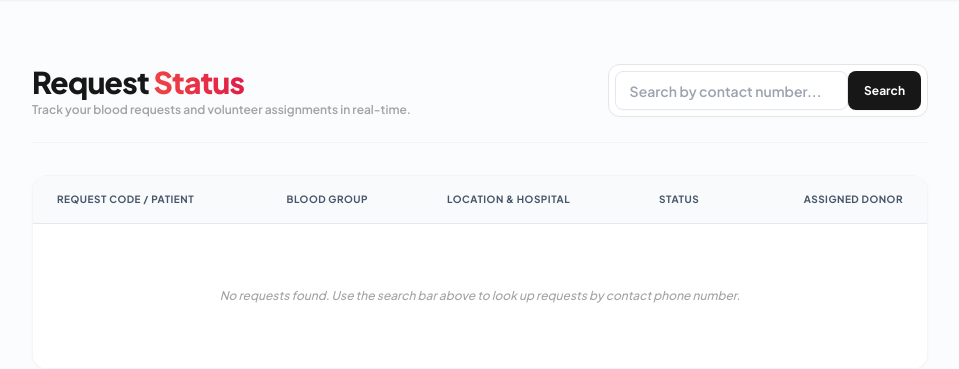
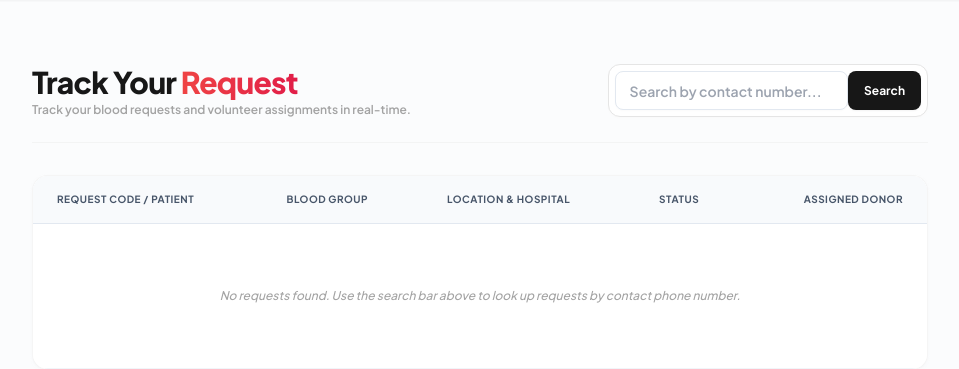
Before and after one commit to prabhakarsingh2007/nss_blood_system-, a Django app: template requests/templates/requests/request_status.html in a window 1280 px wide. Shown: the part 115-484 px from the top of the page, without its empty margins (160-1119 px from the left). Run offline with Django 5.2, Linux system fonts and the light colour scheme; the template is opened without the code that fills it, so the values that code supplies are empty; some libraries are stand-ins or nearby versions.

Commit message:
Update request status heading to Track Your Request

```diff
--- a/requests/templates/requests/request_status.html
+++ b/requests/templates/requests/request_status.html
@@ -5,7 +5,7 @@
     <!-- Header Block -->
     <div class="flex flex-col md:flex-row justify-between items-start md:items-center gap-6 border-b border-neutral-200/40 pb-6">
         <div>
-            <h2 class="text-3xl font-black text-neutral-900 tracking-tight">Request <span class="bg-gradient-to-r from-brand-500 to-rose-600 bg-clip-text text-transparent">Status</span></h2>
+            <h2 class="text-3xl font-black text-neutral-900 tracking-tight">Track Your <span class="bg-gradient-to-r from-brand-500 to-rose-600 bg-clip-text text-transparent">Request</span></h2>
             <p class="text-xs text-neutral-400 font-semibold mt-0.5">Track your blood requests and volunteer assignments in real-time.</p>
         </div>
 
```
